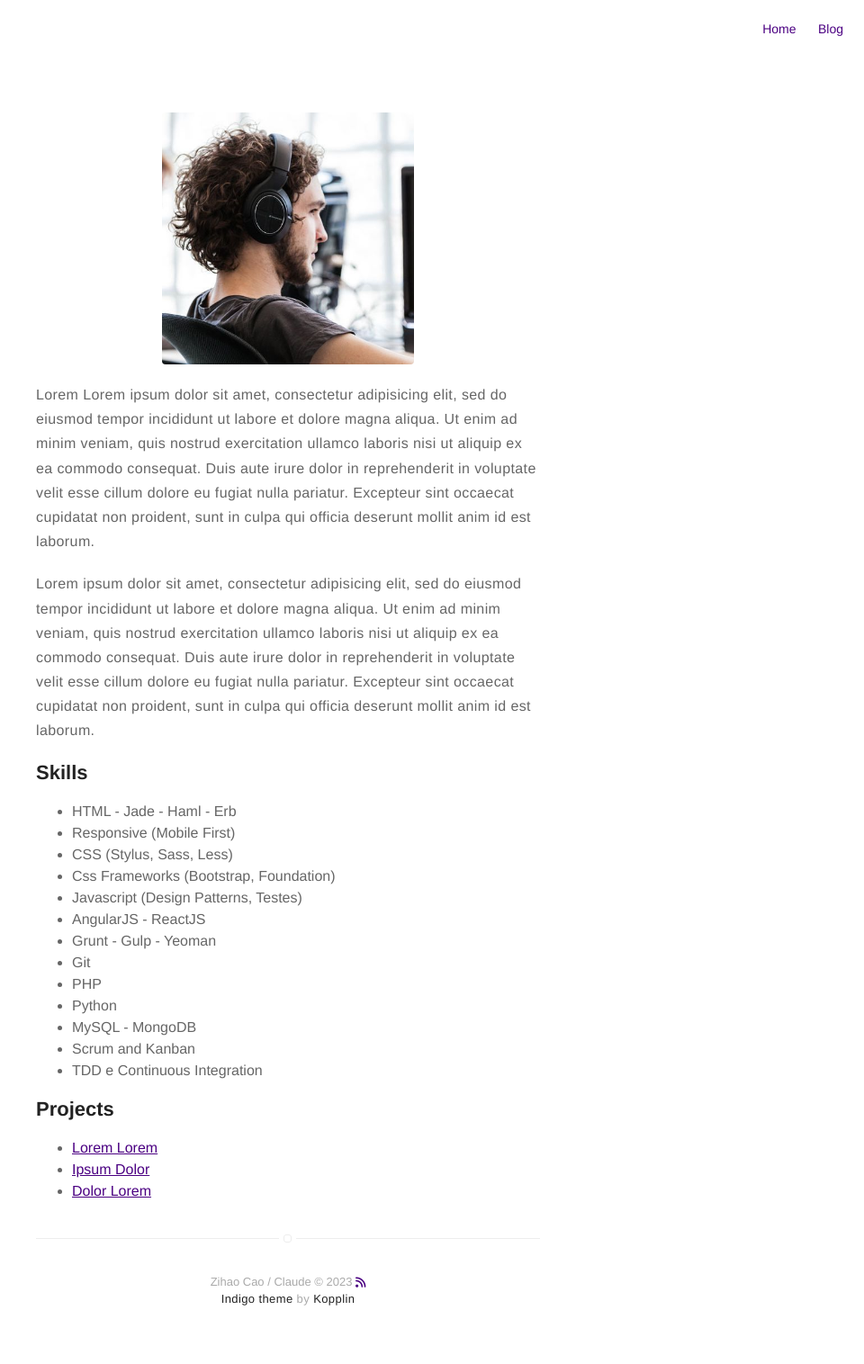
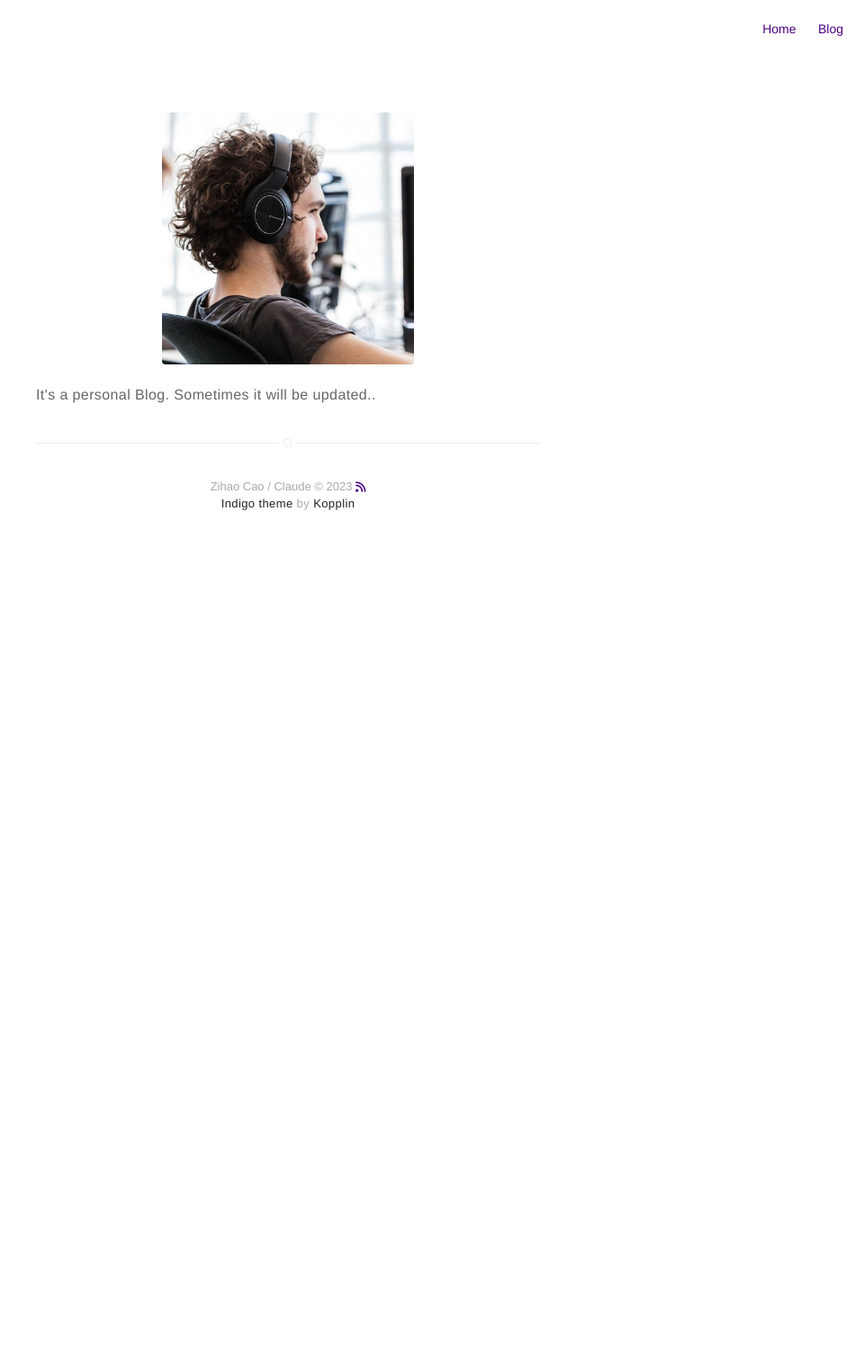
Before and after one commit to claude0318/claude0318.github.io, a Jekyll site: the page built from about.md, in a window 1280 px wide. Shown: the whole page at 90% size, without its empty margins (320-1280 px from the left). Built offline with Jekyll 4.4.1, drawn with Linux system fonts in a browser that asks for light colours; nearby versions of some CDN libraries; after the commit the page ends 900 px from its top, so only the background shows below that.

Commit message:
Update about.md

```diff
--- a/about.md
+++ b/about.md
@@ -4,42 +4,4 @@ layout: page
 ---
 ![Profile Image]({% if site.external-image %}{{ site.picture }}{% else %}{{ site.url }}/{{ site.picture }}{% endif %})
 
-<p>Lorem Lorem ipsum dolor sit amet, consectetur adipisicing elit, sed do eiusmod
-tempor incididunt ut labore et dolore magna aliqua. Ut enim ad minim veniam,
-quis nostrud exercitation ullamco laboris nisi ut aliquip ex ea commodo
-consequat. Duis aute irure dolor in reprehenderit in voluptate velit esse
-cillum dolore eu fugiat nulla pariatur. Excepteur sint occaecat cupidatat non
-proident, sunt in culpa qui officia deserunt mollit anim id est laborum.</p>
-
-<p>Lorem ipsum dolor sit amet, consectetur adipisicing elit, sed do eiusmod
-tempor incididunt ut labore et dolore magna aliqua. Ut enim ad minim veniam,
-quis nostrud exercitation ullamco laboris nisi ut aliquip ex ea commodo
-consequat. Duis aute irure dolor in reprehenderit in voluptate velit esse
-cillum dolore eu fugiat nulla pariatur. Excepteur sint occaecat cupidatat non
-proident, sunt in culpa qui officia deserunt mollit anim id est laborum.</p>
-
-<h2>Skills</h2>
-
-<ul class="skill-list">
-	<li>HTML - Jade - Haml - Erb</li>
-	<li>Responsive (Mobile First)</li>
-	<li>CSS (Stylus, Sass, Less)</li>
-	<li>Css Frameworks (Bootstrap, Foundation)</li>
-	<li>Javascript (Design Patterns, Testes)</li>
-	<li>AngularJS - ReactJS</li>
-	<li>Grunt - Gulp - Yeoman</li>
-	<li>Git</li>
-	<li>PHP</li>
-	<li>Python</li>
-	<li>MySQL - MongoDB</li>
-	<li>Scrum and Kanban</li>
-	<li>TDD e Continuous Integration</li>
-</ul>
-
-<h2>Projects</h2>
-
-<ul>
-	<li><a href="https://github.com/">Lorem Lorem</a></li>
-	<li><a href="https://github.com/">Ipsum Dolor</a></li>
-	<li><a href="https://github.com/">Dolor Lorem</a></li>
-</ul>
+<p>It's a personal Blog. Sometimes it will be updated..</p>
```
